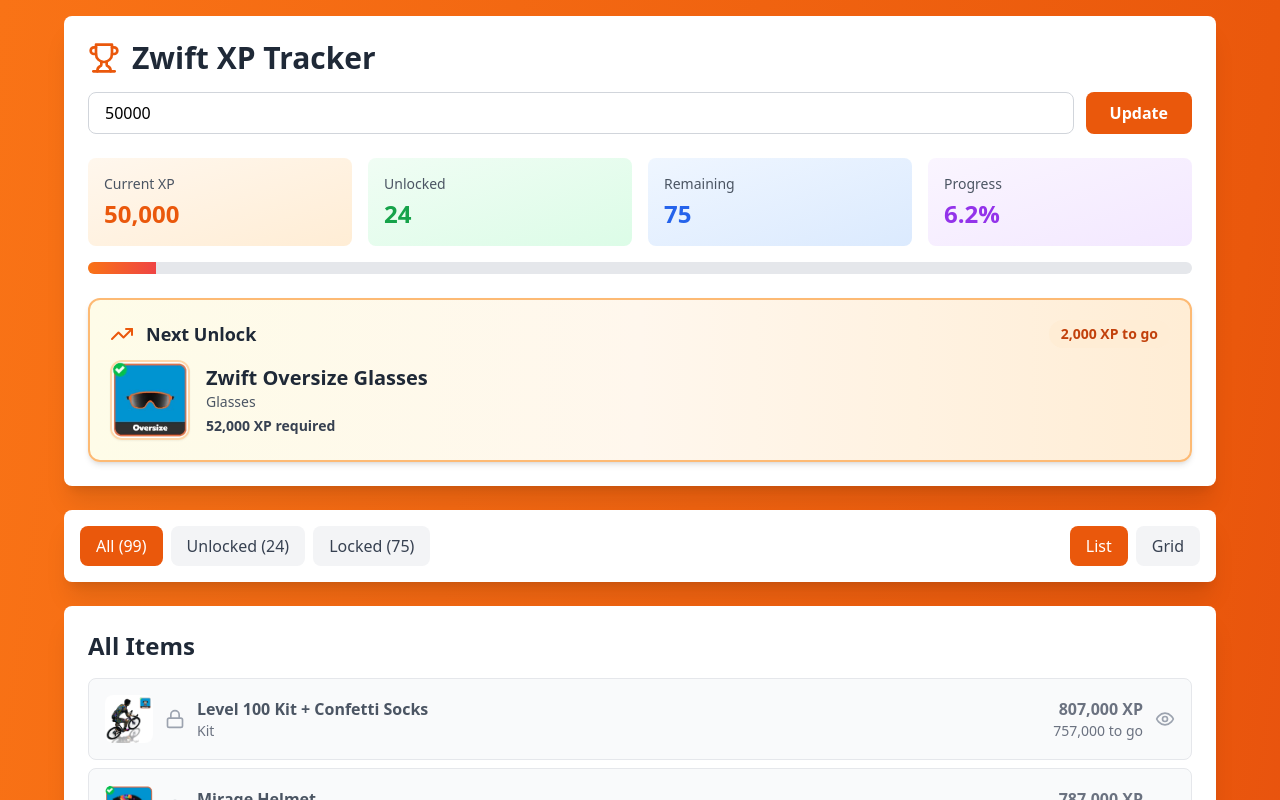
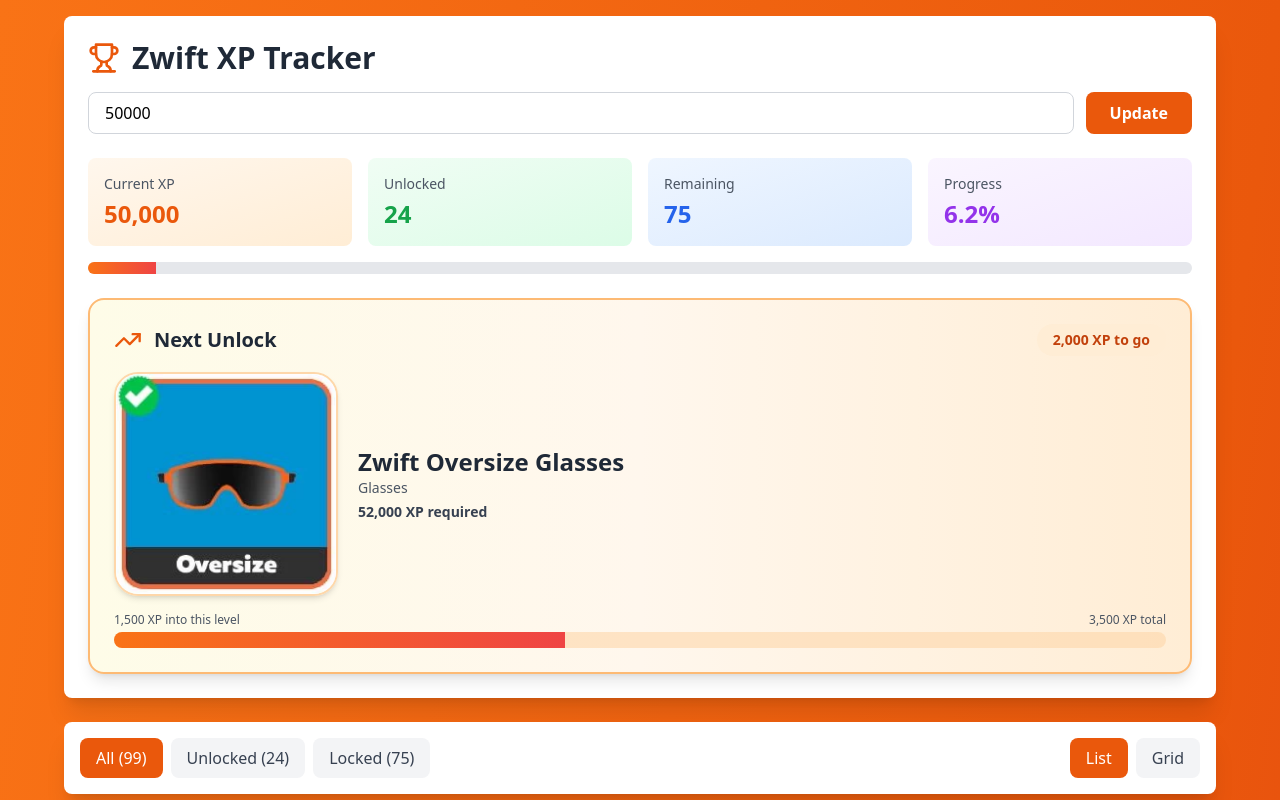
Before and after one commit to mathiashellsing/zwift-xp-tracker, a React (Create React App) app: page / in a window 1280 px wide. Shown: the top 800 px of the page. Built offline with nearby package versions, Linux system fonts and the light colour scheme.

Commit message:
Enhance Next Unlock card and sorting

```diff
--- a/src/App.js
+++ b/src/App.js
@@ -191,6 +191,15 @@ export default function App() {
         return { unlocked, locked, nextUnlock, progress };
     }, [currentXP]);
 
+    const nextUnlockProgress = useMemo(() => {
+        if (!stats.nextUnlock) return null;
+        const lastUnlockedXP = stats.unlocked.length > 0 ? stats.unlocked[stats.unlocked.length - 1].xp : 0;
+        const span = Math.max(1, stats.nextUnlock.xp - lastUnlockedXP);
+        const earned = Math.max(0, currentXP - lastUnlockedXP);
+        const pct = Math.min(100, (earned / span) * 100);
+        return { lastUnlockedXP, span, earned, pct };
+    }, [stats, currentXP]);
+
     const handleUpdateXP = () => {
         const xp = parseInt(inputXP) || 0;
         setCurrentXP(xp);
@@ -264,27 +273,39 @@ export default function App() {
                     </div>
 
                     {/* Next Unlock */}
-                    {stats.nextUnlock && (
-                        <div className="mt-6 bg-gradient-to-r from-yellow-50 via-orange-50 to-orange-100 border-2 border-orange-300 rounded-xl shadow-md p-5">
-                            <div className="flex items-center gap-3 mb-3">
-                                <TrendingUp className="w-6 h-6 text-orange-600" />
-                                <h2 className="text-lg font-bold text-gray-800">Next Unlock</h2>
-                                <span className="ml-auto text-sm font-semibold text-orange-700 bg-orange-100 px-3 py-1 rounded-full">
+                    {stats.nextUnlock && nextUnlockProgress && (
+                        <div className="mt-6 bg-gradient-to-r from-yellow-50 via-orange-50 to-orange-100 border-2 border-orange-300 rounded-2xl shadow-lg p-6">
+                            <div className="flex items-center gap-3 mb-4">
+                                <TrendingUp className="w-7 h-7 text-orange-600" />
+                                <h2 className="text-xl font-bold text-gray-800">Next Unlock</h2>
+                                <span className="ml-auto text-sm font-semibold text-orange-700 bg-orange-100 px-4 py-1.5 rounded-full">
                                     {(stats.nextUnlock.xp - currentXP).toLocaleString()} XP to go
                                 </span>
                             </div>
-                            <div className="flex items-center gap-4">
+                            <div className="flex items-center gap-5">
                                 <img
                                     src={getItemImage(stats.nextUnlock)}
                                     alt={stats.nextUnlock.name}
-                                    className="w-20 h-20 rounded-xl object-cover border-2 border-orange-200 shadow-sm"
+                                    className="w-40 h-40 md:w-56 md:h-56 rounded-3xl object-cover border-2 border-orange-200 shadow-md"
                                 />
-                                <div>
-                                    <div className="text-xl font-semibold text-gray-800">{stats.nextUnlock.name}</div>
+                                <div className="flex-1">
+                                    <div className="text-2xl font-semibold text-gray-800">{stats.nextUnlock.name}</div>
                                     <div className="text-sm text-gray-600">{stats.nextUnlock.category}</div>
                                     <div className="text-sm font-semibold text-gray-700 mt-1">
                                         {stats.nextUnlock.xp.toLocaleString()} XP required
                                     </div>
+                                </div>
+                            </div>
+                            <div className="mt-4">
+                                <div className="flex justify-between text-xs text-gray-600 mb-1">
+                                    <span>{nextUnlockProgress.earned.toLocaleString()} XP into this level</span>
+                                    <span>{nextUnlockProgress.span.toLocaleString()} XP total</span>
+                                </div>
+                                <div className="h-3 md:h-4 bg-orange-200/60 rounded-full overflow-hidden">
+                                    <div
+                                        className="h-full bg-gradient-to-r from-orange-500 to-red-500 transition-all duration-500"
+                                        style={{ width: `${nextUnlockProgress.pct}%` }}
+                                    />
                                 </div>
                             </div>
                         </div>
```
